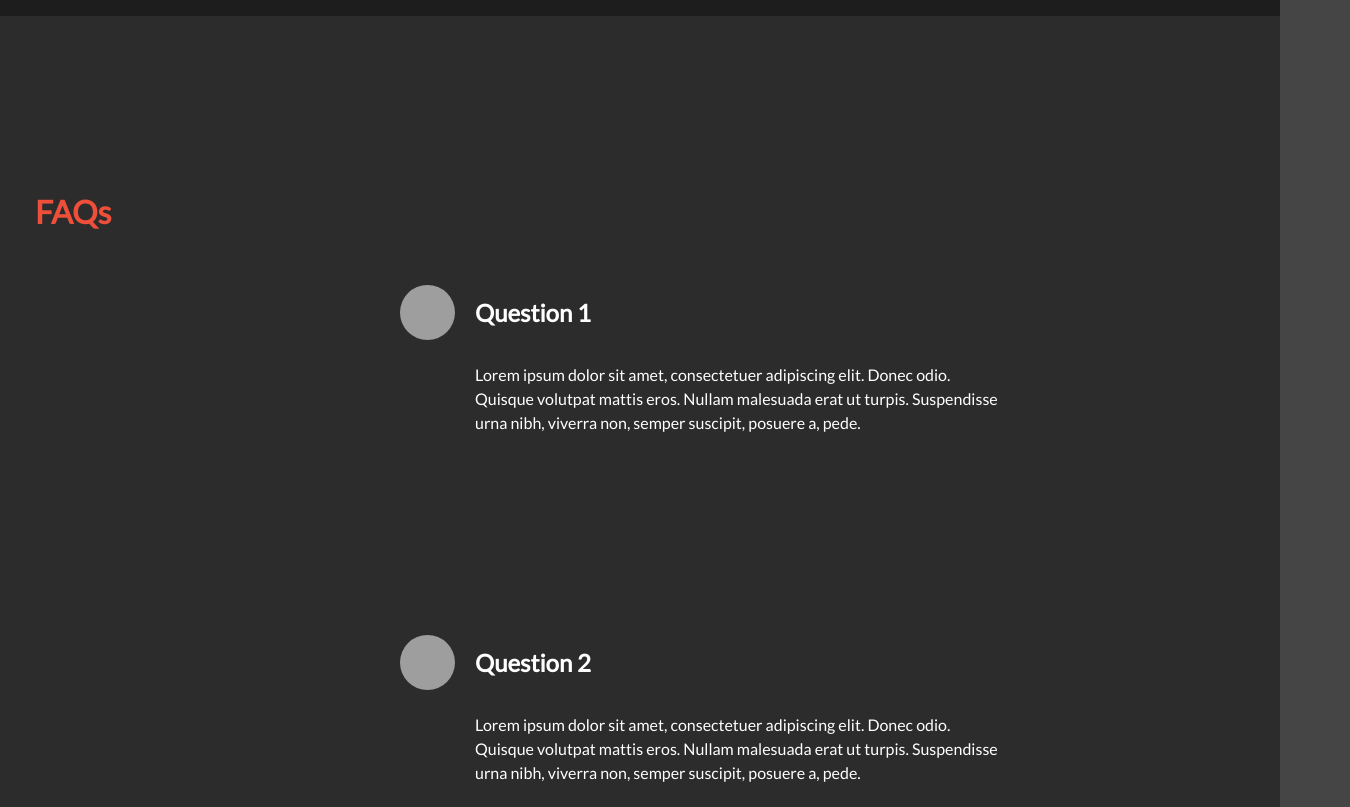
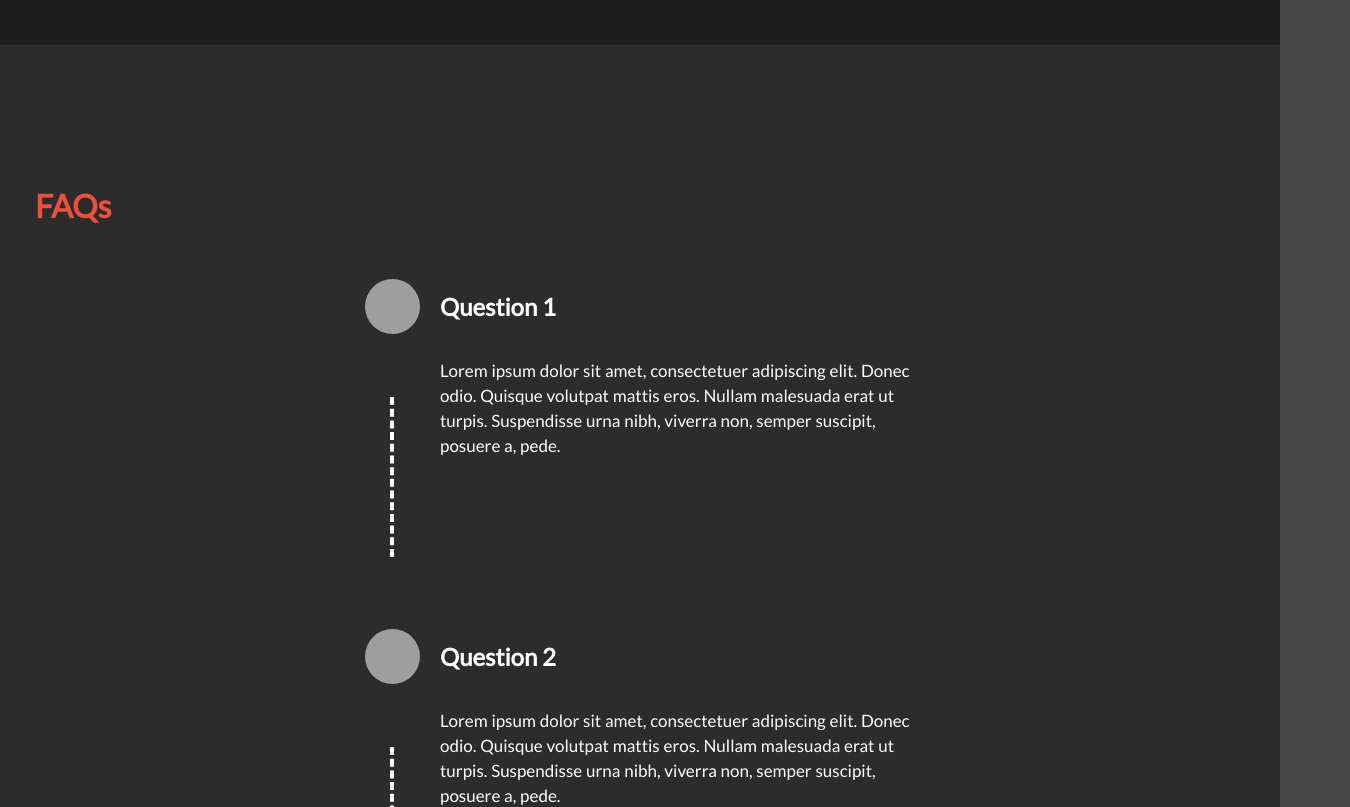
Before and after one commit to Team-25/Mynd, a React (Create React App) app in the folder Frontend/mynd/: page / in a window 1280 px wide. Shown: the part 1660-2467 px from the top of the page, 1350 px wide, since content can reach past the window. Built offline with nearby package versions, Linux system fonts and the light colour scheme; grey boxes are pictures that could not be loaded.

Commit message:
[add] Added vertical line to FAQ

```diff
--- a/Frontend/mynd/src/App.scss
+++ b/Frontend/mynd/src/App.scss
@@ -25,6 +25,12 @@ body {
   font-family: 'Lato';
   background-color: #454545;
   color: white;
+}
+
+p {
+  line-height: 25px;
+  word-spacing: .5px;
+  font-size: 17px;
 }
 
 
--- a/Frontend/mynd/src/components/Homepage/Banner/Banner.scss
+++ b/Frontend/mynd/src/components/Homepage/Banner/Banner.scss
@@ -26,6 +26,8 @@ $stripeWidth: 1200px;
       color: white;
       display: flex;
       align-items: flex-end;
+      flex-wrap: wrap;
+
 
       h1 {
         font-weight: bold;
--- a/Frontend/mynd/src/components/Homepage/DescriptionBlock/DescriptionBlock.scss
+++ b/Frontend/mynd/src/components/Homepage/DescriptionBlock/DescriptionBlock.scss
@@ -17,7 +17,7 @@ $stripeWidth: 1200px;
 
 
     p {
-      line-height: 24px;
+
     }
 
     ul {
@@ -53,7 +53,7 @@ $stripeWidth: 1200px;
     }
 
     .user-testimonial-text {
-      line-height: 22px;
+
       word-wrap: break-word;
     }
 
--- a/Frontend/mynd/src/components/Homepage/FAQs/FAQ-segment.tsx
+++ b/Frontend/mynd/src/components/Homepage/FAQs/FAQ-segment.tsx
@@ -18,6 +18,7 @@ const FAQSegment = (props: IProps) => {
                 <h2>{props.question}</h2>
             </div>
             <p>{props.answer}</p>
+            <div className="vl"></div>
         </div>
     )
 }
--- a/Frontend/mynd/src/components/Homepage/FAQs/FAQs.scss
+++ b/Frontend/mynd/src/components/Homepage/FAQs/FAQs.scss
@@ -5,9 +5,9 @@ $stripeWidth: 1200px;
 $paragraphLineHeight: 24px;
 
 .FAQSegment-container {
-    width: 600px;
     min-height: 300px;
     padding: 25px;
+    position: relative;
 
 
     h2 {
@@ -21,29 +21,38 @@ $paragraphLineHeight: 24px;
 
     p {
         margin-left: 75px;
-        line-height: $paragraphLineHeight;
+
     }
 
     .FAQ-image {
         height: 55px;
         width: 55px;
     }
+
+    .vl {
+        position: absolute;
+        border-left: 4px dashed rgb(255, 255, 255);
+        height: 160px;
+
+        left: 50px;
+        top: 150px;
+      }
 }
 
 .faqs-container {
     display: flex;
     flex-direction: column;
     justify-content: center;
-    padding: 35px;
+
 
 
     h1 {
         color: #ed4f3a;
-        width: 100%;
+        padding-left: 35px;
     }
 
     .question-container {
-        width: 600px;
+        max-width: 600px;
         margin: 0 auto;
     }
 }
```
